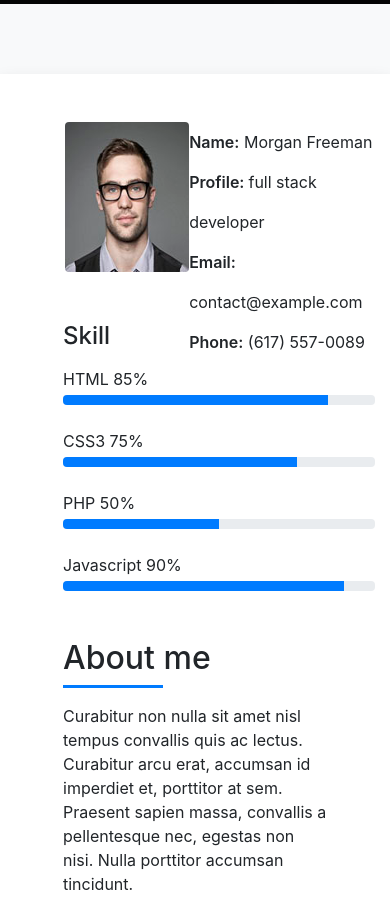
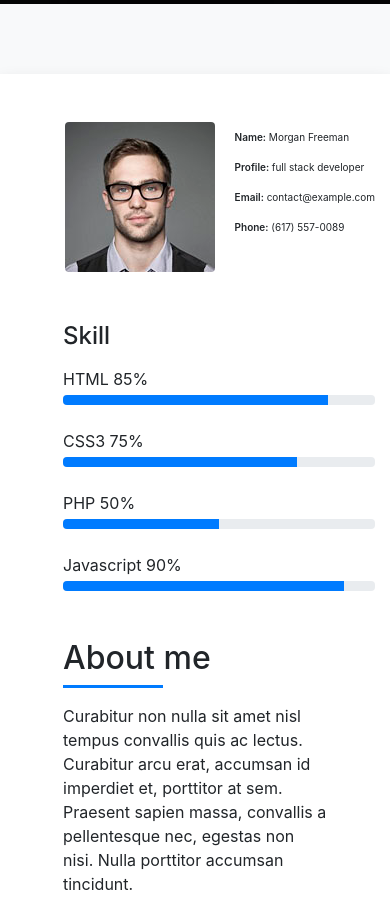
Before and after one commit to AMR-MORSY/Devfolio, a plain HTML site: page index.html in a window 390 px wide. Shown: the part 840-1759 px from the top of the page. Drawn offline with Linux system fonts and the light colour scheme.

Commit message:
5th commit

```diff
--- a/css/style.css
+++ b/css/style.css
@@ -749,6 +749,13 @@ footer {
     }
     .caption {
         padding-right: 0;
+
+    }
+    .caption p {
+        font-size: 10px;
+        padding-left: 10px;
+
+        line-height: 30px;
     }
     #services {
         height: unset;
```
